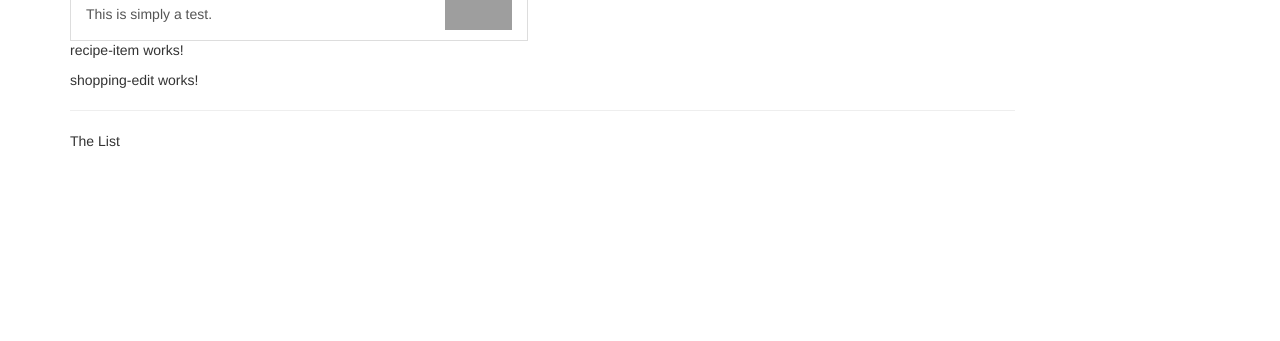
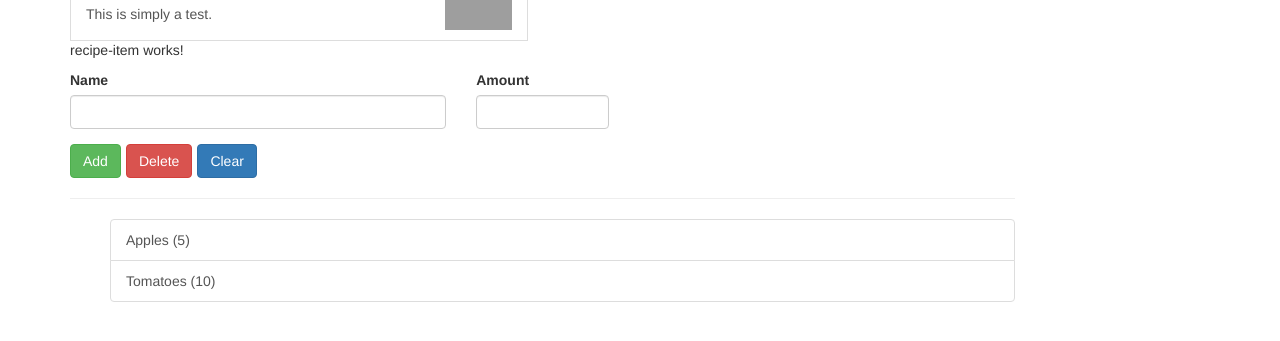
Before and after one commit to acumberlander/angularRecipeApp, an Angular app: page / in a window 1280 px wide. Shown: the part 249-590 px from the top of the page. Built offline with nearby package versions, Linux system fonts and the light colour scheme; grey boxes are pictures that could not be loaded.

Commit message:
work in progress

```diff
--- /dev/null
+++ b/src/app/shared/ingredient.model.ts
@@ -0,0 +1,3 @@
+export class Ingredient {
+    constructor(public name: string, public amount: number) {}
+}
--- a/src/app/shopping-list/shopping-edit/shopping-edit.component.html
+++ b/src/app/shopping-list/shopping-edit/shopping-edit.component.html
@@ -1 +1,23 @@
-<p>shopping-edit works!</p>
+<div class="row">
+    <div class="col-xs-12">
+        <form>
+            <div class="row">
+                <div class="col-sm-5 form-group">
+                    <label for="name">Name</label>
+                    <input type="text" id="name" class="form-control">
+                </div>
+                <div class="col-sm-2 form-group">
+                    <label for="amount">Amount</label>
+                    <input type="text" id="amount" class="form-control">
+                </div>
+            </div>
+            <div class="row">
+                <div class="col-xs-12 btn-toolbar">
+                    <button class="btn btn-success" type="submit">Add</button>
+                    <button class="btn btn-danger" type="button">Delete</button>
+                    <button class="btn btn-primary" type="button">Clear</button>
+                </div>
+            </div>
+        </form>
+    </div>
+</div>
--- a/src/app/shopping-list/shopping-list.component.html
+++ b/src/app/shopping-list/shopping-list.component.html
@@ -2,6 +2,14 @@
     <div class="col-md-10">
         <app-shopping-edit></app-shopping-edit>
         <hr>
-        <p>The List</p>
+        <ul>
+            <a
+                class="list-group-item"
+                style="cursor: pointer"
+                *ngFor="let ingredient of ingredients"
+            >
+                {{ ingredient.name }} ({{ ingredient.amount }})
+            </a>
+        </ul>
     </div>
 </div>
--- a/src/app/shopping-list/shopping-list.component.ts
+++ b/src/app/shopping-list/shopping-list.component.ts
@@ -1,4 +1,5 @@
 import { Component, OnInit } from '@angular/core';
+import { Ingredient } from '../shared/ingredient.model';
 
 @Component({
   selector: 'app-shopping-list',
@@ -6,7 +7,10 @@
   styleUrls: ['./shopping-list.component.scss']
 })
 export class ShoppingListComponent implements OnInit {
-
+  ingredients: Ingredient[] = [
+    new Ingredient('Apples', 5),
+    new Ingredient('Tomatoes', 10)
+  ];
   constructor() { }
 
   ngOnInit() {
```
